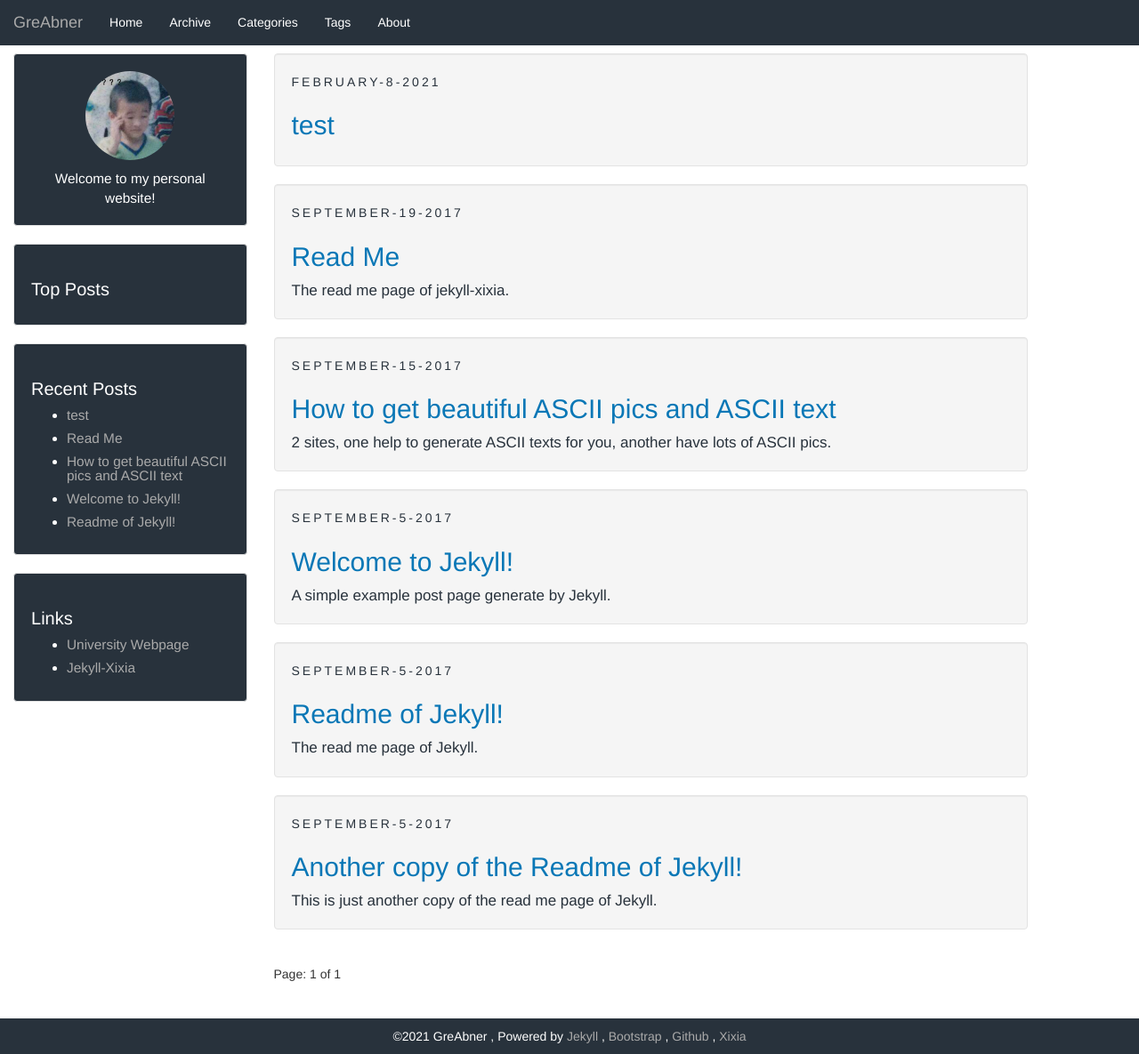
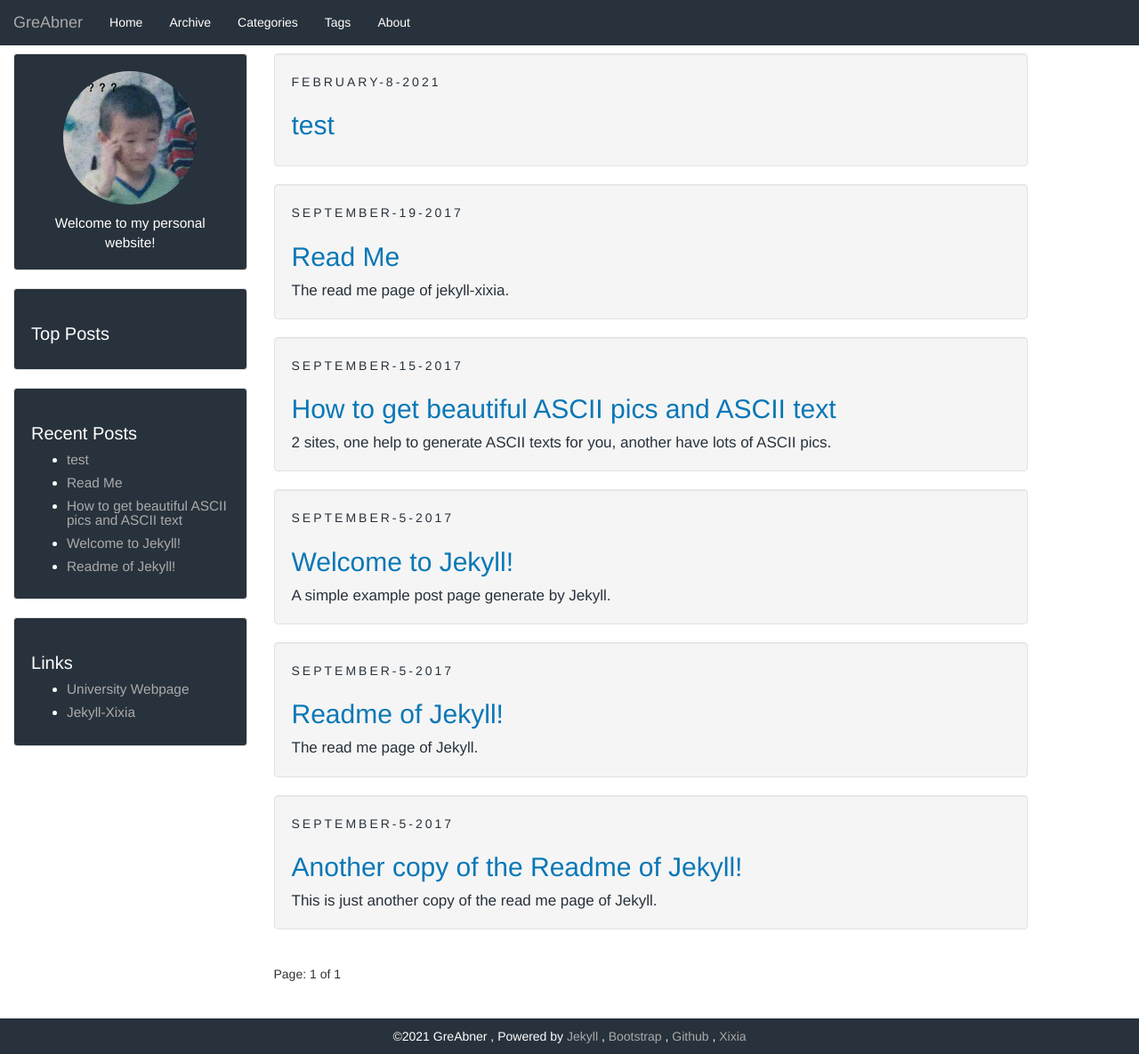
Before and after one commit to GReabner/GReabner.github.io, a Jekyll site: the page built from index.html, in a window 1280 px wide and 1185 px high. Shown: the whole window at 89% size. Built offline with Jekyll 4.4.1, drawn with Linux system fonts in a browser that asks for light colours; the list of posts is cut into pages by our own code.

Commit message:
Update sidebar.html

```diff
--- a/_includes/sidebar.html
+++ b/_includes/sidebar.html
@@ -2,7 +2,7 @@
 <div class="sidebar well">
     <header class="sidebar-header" role="banner">
         <a href="{{ site.baseurl }}/">
-            <img src="{{ site.baseurl }}/assets/images/me.jpg" width="100" height="100" class="img-circle" />
+            <img src="{{ site.baseurl }}/assets/images/me.jpg" width="150" height="150" class="img-circle" />
         </a>
         <!--
         <h3 class="title">
```
